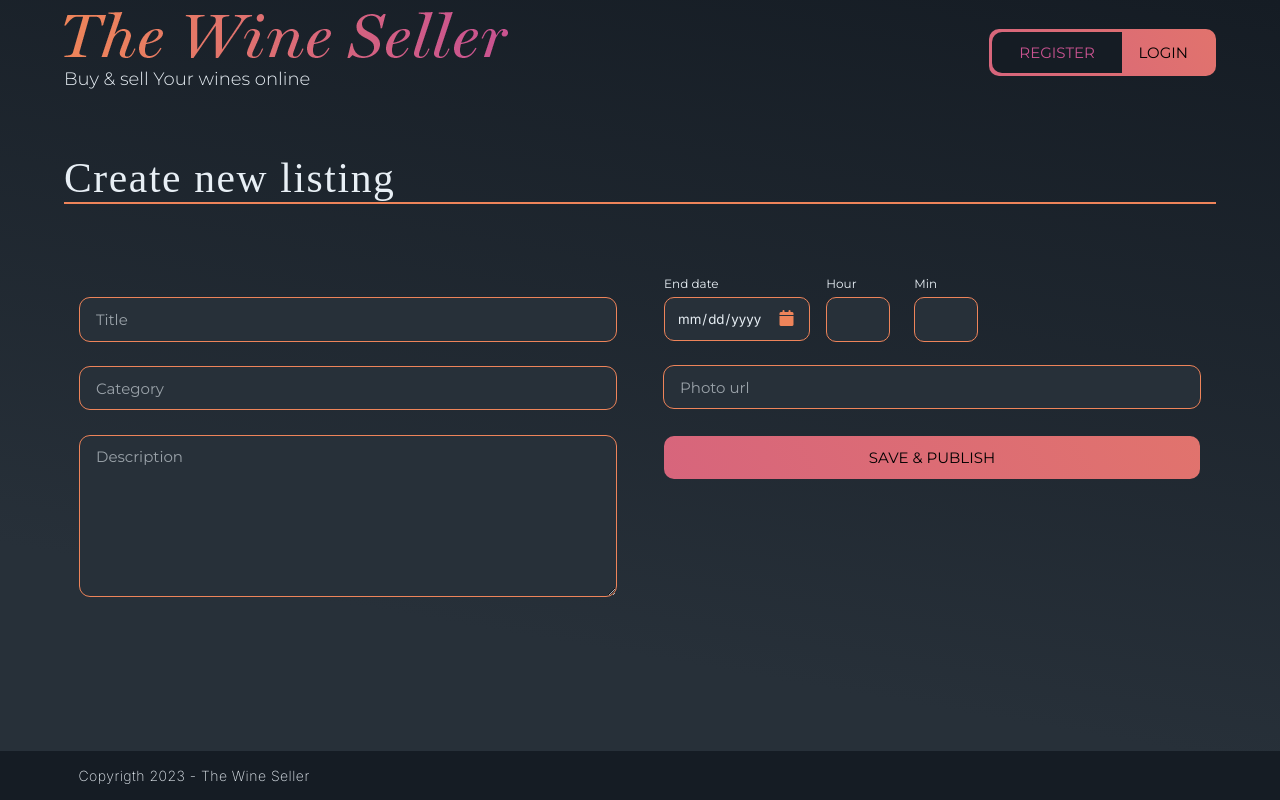
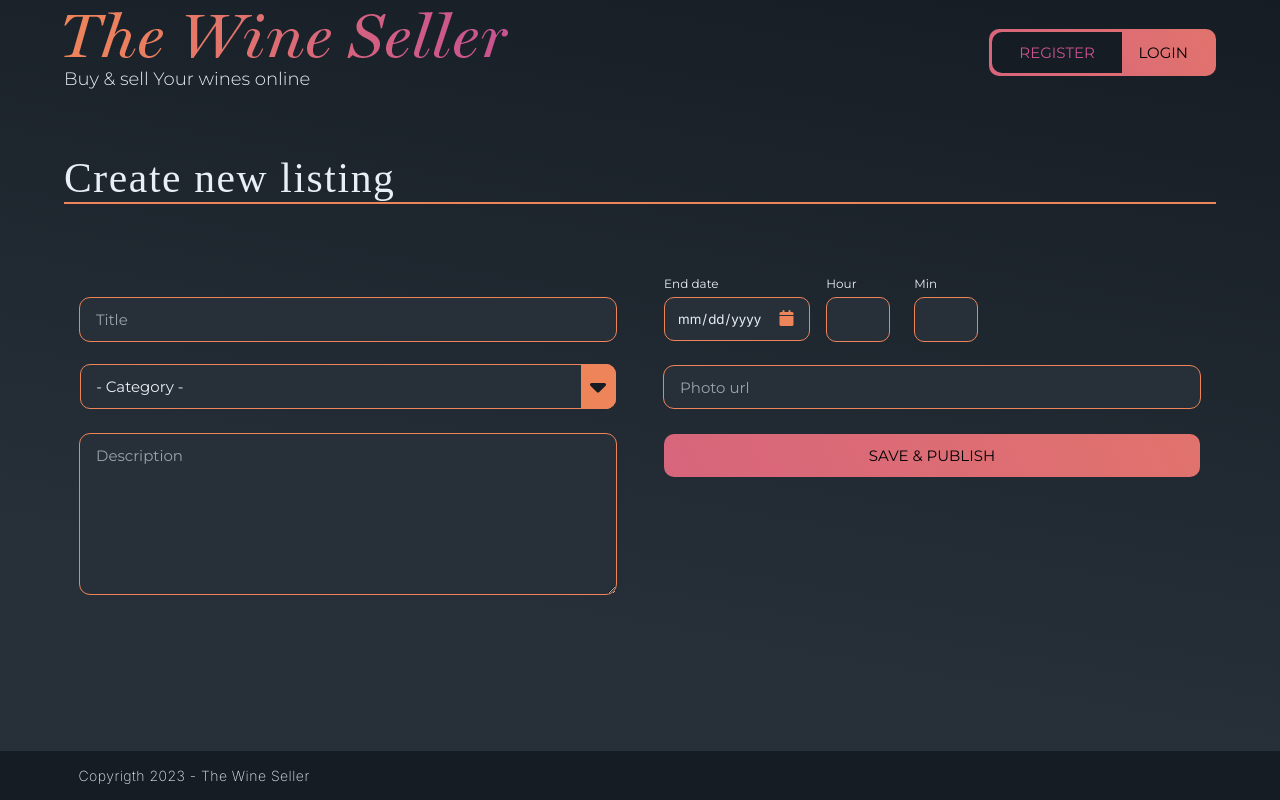
Before and after one commit to oyhub/Semester-Project-2, an Angular app: page /create-new in a window 1280 px wide. Built offline with nearby package versions, Linux system fonts and the light colour scheme; a web font is replaced by a local one.

Commit message:
Select menu - first draft

```diff
--- a/src/app/components/inputs/input.component.scss
+++ b/src/app/components/inputs/input.component.scss
@@ -13,7 +13,7 @@
   &:before {
     content: "";
     position: absolute;
-    top: 0.6rem;
+    top: 0.5rem;
     left: 0;
     background-color: $color-gray;
     height: 100%;
@@ -50,6 +50,7 @@
 textarea {
   height: 10rem;
   width: 100%;
+  font-family: $font-paragraph;
 }
 
 .border {
--- a/src/app/models/createNew.model.ts
+++ b/src/app/models/createNew.model.ts
@@ -1,7 +1,7 @@
 export interface CreateNew {
   title: string;
   description?: string;
-  tags: [string];
-  media: [string];
+  tags: string[];
+  media?: [string];
   endsAt: string;
 }
--- a/src/app/pages/create-new/create-new.component.html
+++ b/src/app/pages/create-new/create-new.component.html
@@ -14,15 +14,19 @@
           #titleInput>
         </ws-input>
 
-        <ws-input
-          class="ws-mb-1"
-          type="text"
-          label="Category"
-          name="category"
-          id="category"
-          [showBorder]="true"
-          #categoryInput>
-        </ws-input>
+        <div class="select ws-mt-2">
+          <label for="category" class="select__label ws-label-text--placeholder ws-input__label" [class.active]="active || focused">Category</label>
+          <select class="select__bar" name="category" id="category" (focus)="onFocus()" (blur)="onBlur()" #categoryInput>
+            <option value="">- Category -</option>
+            <option value="ws-red">Red</option>
+            <option value="ws-white">White</option>
+            <option value="ws-rose">Rosé</option>
+            <option value="ws-dessert">Dessert</option>
+            <option value="ws-champange">Champange</option>
+            <option value="ws-sparkeling">Other Sparkeling</option>
+          </select>
+          <span class="select__arrow"><i class="fa-solid fa-sort-down"></i></span>
+        </div>
       </div>
       <div class="flex-col">
           <div class="date">
--- a/src/app/pages/create-new/create-new.component.scss
+++ b/src/app/pages/create-new/create-new.component.scss
@@ -96,3 +96,82 @@ border-bottom: 2px solid $color-primary;
   margin-top: 0.7rem;
   align-self: flex-start;
 }
+
+.select {
+ position: relative;
+
+  &__arrow {
+    position: absolute;
+    top: 0;
+    right: 0;
+    display: grid;
+    place-items: center;
+    background-color: $color-primary;
+    height: 100%;
+    width: 2.2rem;
+    border-top-right-radius: 10px;
+    border-bottom-right-radius: 10px;
+    border: 1px solid $color-primary;
+    border-left: 0;
+    pointer-events: none;
+
+    & i {
+      color: $color-dark;
+      transform: translateY(-20%);
+      font-size: 1.6rem;
+    }
+  }
+
+  &__bar {
+    width: 100%;
+    padding: 0.7rem;
+    background-color: $color-gray;
+    outline: transparent;
+    border: 1px solid $color-primary;
+    border-radius: 10px;
+    color: $color-netural;
+    position: relative;
+    font-family: $font-heading;
+    font-size: 0.9375rem;
+
+    &:hover {
+      cursor: pointer;
+    }
+
+    &:focus {
+      outline: 2px solid $color-primary;
+      outline-offset: 0;
+      z-index: -1;
+    }
+  }
+
+
+  &__label {
+    top: -0.6rem;
+    left: 0.8rem;
+    transform: translateY(100%);
+    font-size: 0.75rem;
+    color: $color-netural;
+    padding: 0 0.5rem;
+    z-index: 2;
+    isolation: isolate;
+    opacity: 0;
+    transition: opacity 80ms ease, transform 80ms ease;
+
+    &:before {
+      content: "";
+      position: absolute;
+      top: 0.45rem;
+      left: 0;
+      background-color: $color-gray;
+      height: 100%;
+      width: 100%;
+      z-index: -1;
+    }
+
+    &.active {
+      opacity: 1;
+      transform: translateY(0);
+    }
+  }
+}
--- a/src/app/pages/create-new/create-new.component.ts
+++ b/src/app/pages/create-new/create-new.component.ts
@@ -10,9 +10,11 @@ import {DataService} from "../../services/data.service";
 })
 export class CreateNewComponent implements OnInit {
   data: CreateNew;
+  active: boolean = false;
+  focused: boolean = false;
 
   @ViewChild('titleInput', { static: false }) title: InputComponent;
-  @ViewChild('categoryInput', { static: false }) category: InputComponent;
+  @ViewChild('categoryInput', { static: false }) category: ElementRef;
   @ViewChild('dateInput', { static: false }) date: ElementRef;
   @ViewChild('hourInput', { static: false }) hour: ElementRef;
   @ViewChild('minInput', { static: false }) min: ElementRef;
@@ -29,11 +31,10 @@ export class CreateNewComponent implements OnInit {
 
     if(
       !this.title.inputValue ||
-      !this.category.inputValue ||
+      !this.category.nativeElement.value ||
       !this.date.nativeElement.value ||
       !this.hour.nativeElement.value ||
       !this.min.nativeElement.value ||
-      !this.photo.inputValue ||
       !this.description.inputValue
       ){
       alert('Please fill in all forms')
@@ -48,9 +49,12 @@ export class CreateNewComponent implements OnInit {
     this.data = {
       title: this.title.inputValue.trim(),
       description: this.description.inputValue.trim(),
-      tags: [this.category.inputValue.trim()],
-      media: [this.photo.inputValue.trim()],
+      tags: [this.category.nativeElement.value, 'ws-wine'],
       endsAt: endDate.toString()
+    }
+
+    if(this.photo.inputValue){
+      this.data.media = [this.photo.inputValue?.trim()];
     }
 
     console.log(this.data)
@@ -64,4 +68,13 @@ export class CreateNewComponent implements OnInit {
     });
   }
 
+  onFocus() {
+    this.focused = true;
+  }
+
+  onBlur() {
+    this.focused = false;
+    this.active = this.category.nativeElement.value ? true : false;
+  }
+
 }
```
